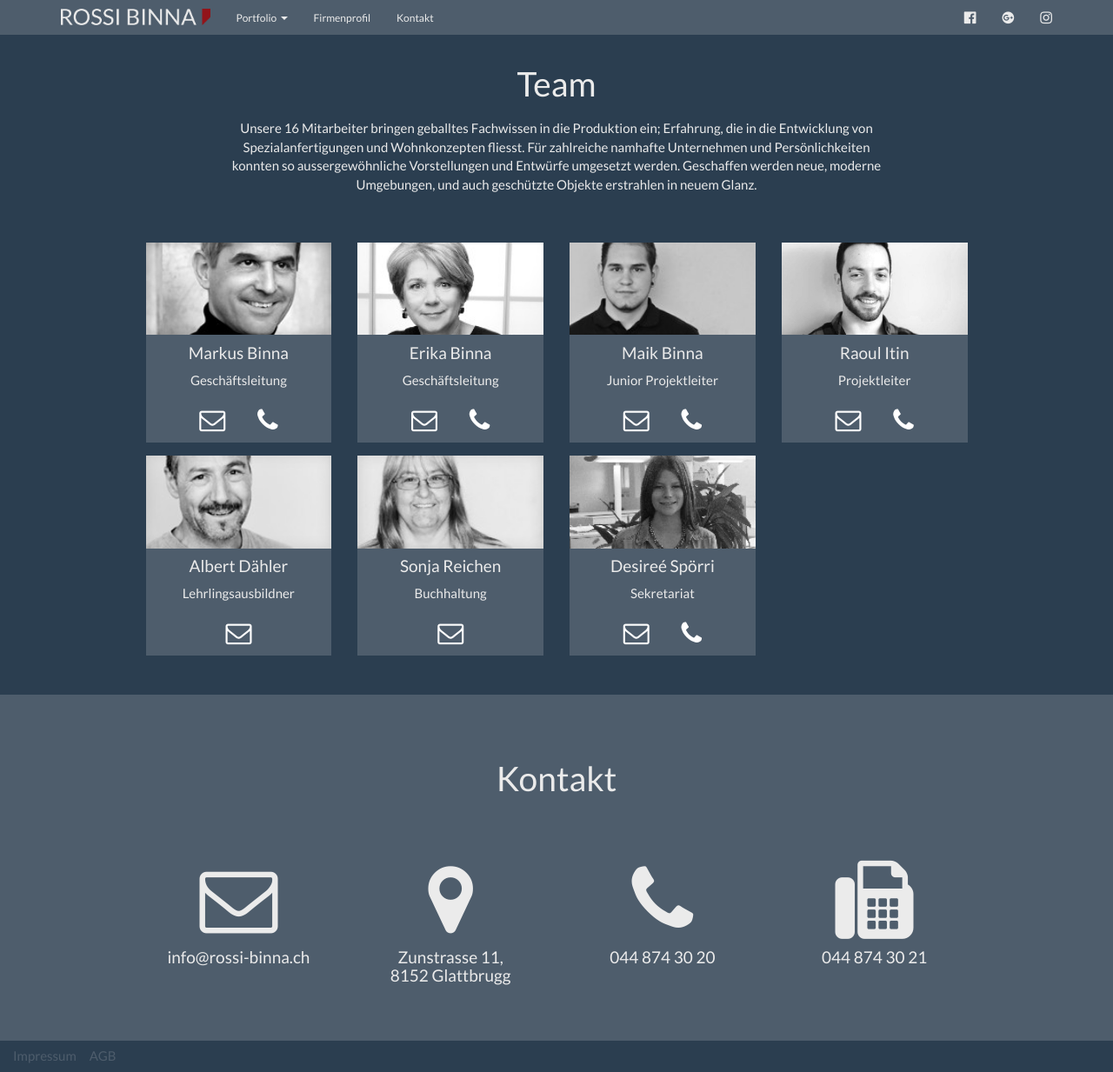
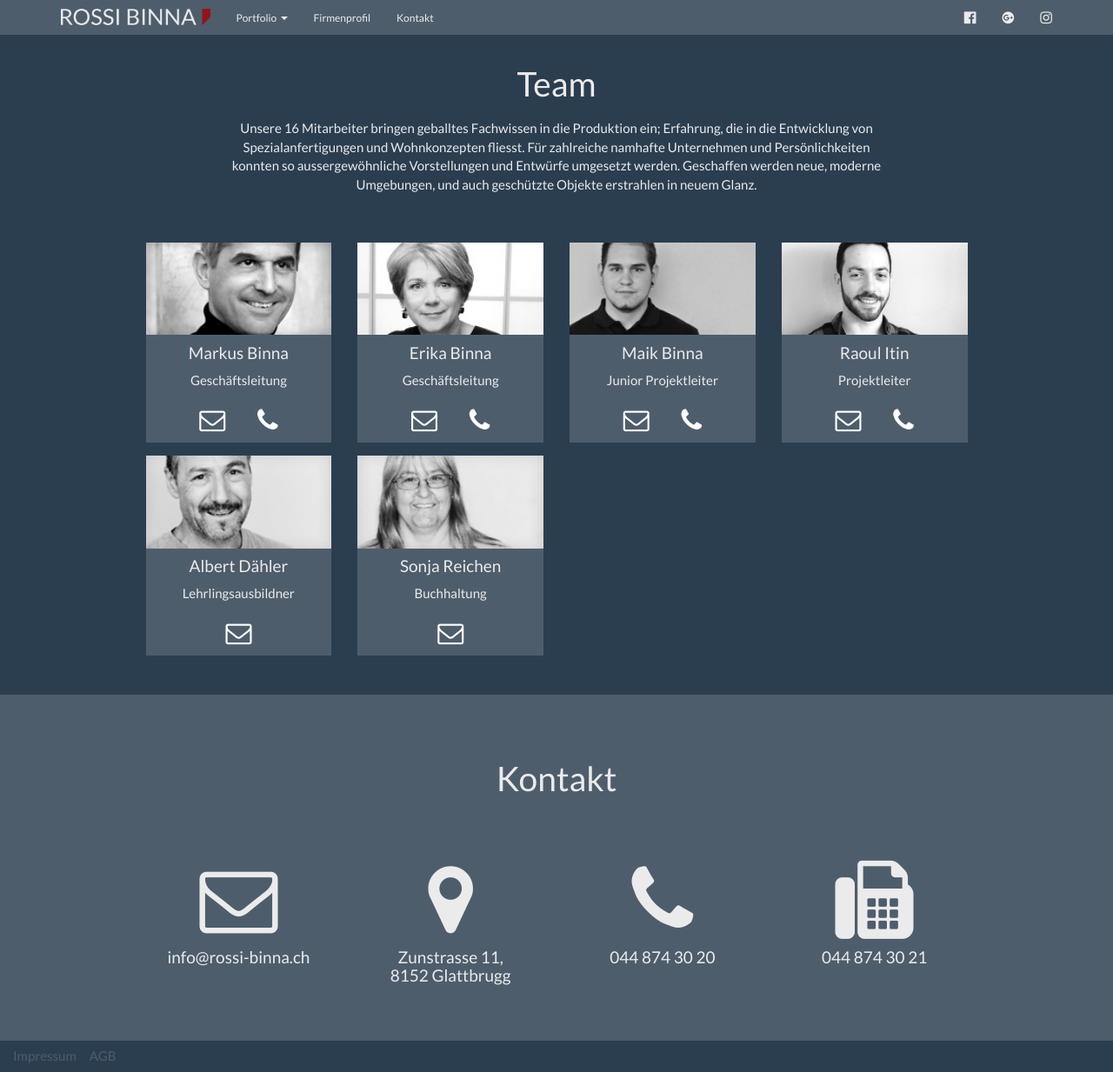
Before and after one commit to rossi-binna/rossi-binna.github.io, a Jekyll site: the page built from _firmenprofil/team.html, in a window 1280 px wide and 1233 px high. Shown: the whole window at 87% size. Built offline with Jekyll 4.4.1, drawn with Linux system fonts in a browser that asks for light colours.

Commit message:
remove team member

```diff
--- a/_data/team.yml
+++ b/_data/team.yml
@@ -43,9 +43,3 @@ team:
     name: Sonja Reichen
     stelle: Buchhaltung
     email: sonja.reichen@rossi-binna.ch
-
-  - img: 07-team-desiree-spoerri.jpg
-    name: Desireé Spörri
-    stelle: Sekretariat
-    email: desiree.spoerri@rossi-binna.ch
-    telefon: 044-874-30-20
```
